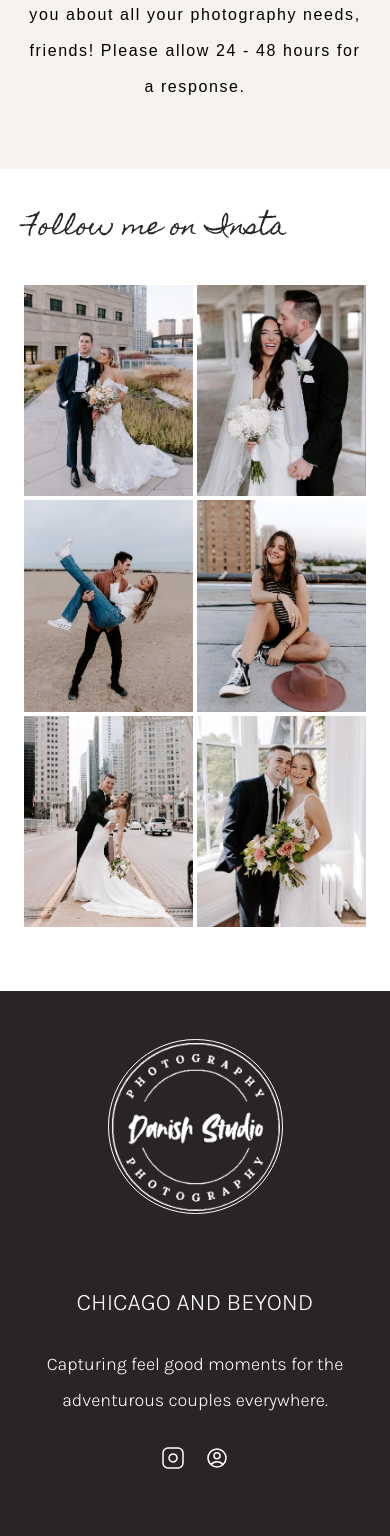
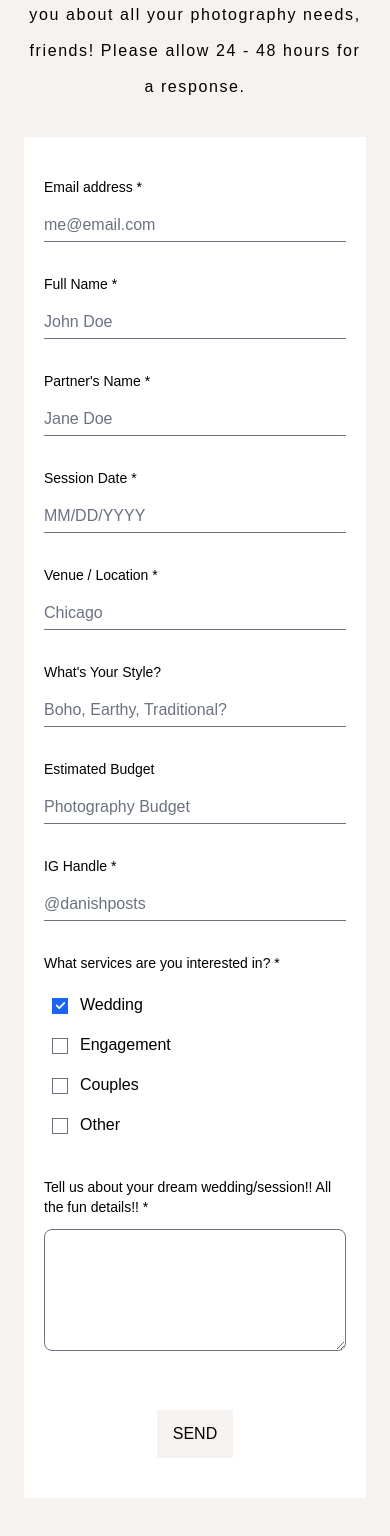
Before and after one commit to danishm4557/Danish-Studio-Photography, a React (Vite) app: page /bookme in a window 390 px wide. Shown: the part 900-2436 px from the top of the page. Built offline with nearby package versions, Linux system fonts and the light colour scheme; a web font is replaced by a local one.

Commit message:
Added new contact form on Book Me page. Added animations to FAQ section on Investments page. Need to update state of BackgroundImageCarousel next to be synchronous and show up even after page refresh. Currenlty it dissappears after page refresh.

```diff
--- a/package.json
+++ b/package.json
@@ -15,7 +15,9 @@
     "framer-motion": "^11.5.4",
     "react": "^18.3.1",
     "react-anchor-link-smooth-scroll": "^1.0.12",
+    "react-datepicker": "^7.5.0",
     "react-dom": "^18.3.1",
+    "react-hook-form": "^7.53.2",
     "react-router-dom": "^6.26.2"
   },
   "devDependencies": {
--- a/src/index.css
+++ b/src/index.css
@@ -191,3 +191,17 @@ body,
       height: calc(100% - 114px - 2.5rem - 5px);
   }
 } */
+7
+.contactFormInput:focus {
+  box-shadow: none !important;
+  border-color:saddlebrown;
+}
+
+.react-datepicker-wrapper {
+  width: 100%;
+}
+
+.contactFormSubmitButton:hover {
+  cursor: pointer;
+  box-shadow: rgba(0, 0, 0, 0.1) 0px 4px 6px -1px, rgba(0, 0, 0, 0.06) 0px 2px 4px -1px;
+}
--- /dev/null
+++ b/src/pages/BookMe/contactForm.tsx
@@ -0,0 +1,271 @@
+import { Controller, useForm } from "react-hook-form";
+import DatePicker from 'react-datepicker'
+
+const ContactForm = () => {
+
+	const {
+		control,
+		register,
+		trigger,
+		formState: { errors }
+	} = useForm();
+
+	const onSubmit = async (e: any) => {
+		const isValid = await trigger();
+		if (!isValid) {
+			e.preventDefault();
+		}
+
+		console.log(e)
+	}
+
+
+	console.log(useForm);
+
+	const inputStyling = "w-full border-0 border-b-[1px] px-0 py-1 contactFormInput"
+	const textareaStyling = `w-full mb-5 rounded-lg  px-5 py-3`;
+
+  return (
+	<div className="bg-white text-left py-10 px-5">
+		<form
+			target="_blank"
+			onSubmit={onSubmit}
+			method="POST"
+			action="https:formsubmit.co/d9b9b317d2cef0f80aa7a02ee5f709f9"
+			className="flex flex-col gap-8">
+			<input type="hidden" name="_subject" value="Danish Studio - Form Submission!"></input>
+			{/* EMAIL */}
+			<div id="emailInput">
+				<p className="text-sm pb-3">Email address *</p>
+				<input
+					className={`${inputStyling}`}
+					type="email"
+					placeholder="me@email.com"
+					// SET INPUT ATTRIBUTES
+					{...register("email", {
+						required: true,
+						pattern: {
+							value: /\S+@\S+\.\S+/,
+							message: "Entered value does not match email format",
+						}
+					})}
+				/>
+				{errors.email && (
+					<p className="pt-2 text-primary-500 text-xs">
+						{errors.email.type === "required" && "* This field is required."}
+						{errors.email.type === "pattern" && "* Entered value does not match email format"}
+					</p>
+				)}
+			</div>
+			{/* FULL NAME */}
+			<div id="fullNameInput">
+				<p className="text-sm pb-3">Full Name *</p>
+				<input
+					className={`${inputStyling}`}
+					type="text"
+					placeholder="John Doe"
+					// SET INPUT ATTRIBUTES
+					{...register("name", {
+						required: true,
+						maxLength: 100
+					})}
+				/>
+				{errors.name && (
+					<p className="pt-2 text-primary-500 text-xs">
+						{errors.name.type === "required" && "This field is required."}
+						{errors.name.type === "maxLength" && "Max length is 100 characters."}
+					</p>
+				)}
+			</div>
+			{/* PARTNERS NAME */}
+			<div id="partnersNameInput">
+				<p className="text-sm pb-3">Partner's Name *</p>
+				<input
+					className={`${inputStyling}`}
+					type="text"
+					placeholder="Jane Doe"
+					// SET INPUT ATTRIBUTES
+					{...register("partnersName", {
+						required: true,
+						maxLength: 100
+					})}
+				/>
+				{errors.partnersName && (
+					<p className="pt-2 text-primary-500 text-xs">
+						{errors.partnersName.type === "required" && "This field is required."}
+						{errors.partnersName.type === "maxLength" && "Max length is 100 characters."}
+					</p>
+				)}
+			</div>
+			{/* SESSION DATE */}
+			<div id="sessionDate">
+				<p className="text-sm pb-3">Session Date *</p>
+				<Controller
+					control={control}
+					{...register("date")}
+					render={({ field }) => (
+						<DatePicker
+							placeholderText='MM/DD/YYYY'
+							onChange={(date) => field.onChange(date)}
+							selected={field.value}
+							className={`${inputStyling} w-full`}
+						/>
+					)}
+				/>
+			</div>
+			{/* VENUE / LOCATION */}
+			<div id="locationInput">
+				<p className="text-sm pb-3">Venue / Location *</p>
+				<input
+					className={`${inputStyling}`}
+					type="text"
+					placeholder="Chicago"
+					// SET INPUT ATTRIBUTES
+					{...register("location", {
+						required: true,
+						maxLength: 100
+					})}
+				/>
+				{errors.location && (
+					<p className="pt-2 text-primary-500 text-xs">
+						{errors.location.type === "required" && "This field is required."}
+						{errors.location.type === "maxLength" && "Max length is 100 characters."}
+					</p>
+				)}
+			</div>
+			{/* WHAT'S YOUR STYLE? */}
+			<div id="styleInput">
+				<p className="text-sm pb-3">What's Your Style?</p>
+				<input
+					className={`${inputStyling}`}
+					type="text"
+					placeholder="Boho, Earthy, Traditional?"
+					// SET INPUT ATTRIBUTES
+					{...register("style", {
+						required: false,
+						maxLength: 300
+					})}
+				/>
+				{errors.style && (
+					<p className="pt-2 text-primary-500 text-xs">
+						{errors.style.type === "maxLength" && "Max length is 300 characters."}
+					</p>
+				)}
+			</div>
+			{/* ESTIMATED BUDGET */}
+			<div id="estimatedBudgetInput">
+				<p className="text-sm pb-3">Estimated Budget</p>
+				<input
+					className={`${inputStyling}`}
+					type="text"
+					placeholder="Photography Budget"
+					// SET INPUT ATTRIBUTES
+					{...register("estimatedBudget", {
+						required: false,
+						maxLength: 15
+					})}
+				/>
+				{errors.estimatedBudget && (
+					<p className="pt-2 text-primary-500 text-xs">
+						{errors.estimatedBudget.type === "maxLength" && "Max length is 15 characters."}
+					</p>
+				)}
+			</div>
+			{/* IG HANDLE */}
+			<div id="igHandleInput">
+				<p className="text-sm pb-3">IG Handle *</p>
+				<input
+					className={`${inputStyling}`}
+					type="text"
+					placeholder="@danishposts"
+					// SET INPUT ATTRIBUTES
+					{...register("igHandle", {
+						required: true,
+						maxLength: 15
+					})}
+				/>
+				{errors.igHandle && (
+					<p className="pt-2 text-primary-500 text-xs">
+						{errors.igHandle.type === "required" && "This field is required."}
+						{errors.igHandle.type === "maxLength" && "Max length is 15 characters."}
+					</p>
+				)}
+			</div>
+			{/* SERVICES */}
+			<div id="igHandleInput">
+				<p className="text-sm pb-3">What services are you interested in? *</p>
+				<div className='p-2'>
+					<input
+						type='checkbox'
+						{...register('wedding')}
+						className='mr-3'
+						id="weddingCheckbox"
+						defaultChecked
+					/>
+					<label htmlFor='weddingCheckbox'>
+						Wedding
+					</label>
+				</div>
+				<div className='p-2'>
+					<input
+						type='checkbox'
+						{...register('engagement')}
+						className='mr-3'
+						id="engagementCheckbox"
+					/>
+					<label htmlFor='engagementCheckbox'>
+						Engagement
+					</label>
+				</div>
+				<div className='p-2'>
+					<input
+						type='checkbox'
+						{...register('couples')}
+						className='mr-3'
+						id="couplesCheckbox"
+					/>
+					<label htmlFor='couplesCheckbox'>
+						Couples
+					</label>
+				</div>
+				<div className='p-2'>
+					<input
+						type='checkbox'
+						{...register('other')}
+						className='mr-3'
+						id="otherCheckbox"
+					/>
+					<label htmlFor='otherCheckbox'>
+						Other
+					</label>
+				</div>
+			</div>
+			{/* DREAM WEDDING TEXTAREA */}
+			<div id="dreamWeddingTextarea">
+				<p className="text-sm pb-3">Tell us about your dream wedding/session!!  All the fun details!! *</p>
+				<textarea
+					className={textareaStyling}
+					placeholder=""
+					rows={4}
+					cols={50}
+					// SET INPUT ATTRIBUTES
+					{...register("dreamWeddingText", {
+						required: true,
+						maxLength: 2000
+					})}
+				/>
+				{/* ERROR VALIDATION AND TEXT IF ERROR IS THROWN */}
+				{errors.dreamWeddingText && (
+					<p className="mt-1 text-primary-500">
+						{errors.dreamWeddingText.type === "required" && "This field is required."}
+						{errors.dreamWeddingText.type === "maxLength" && "Max length is 2000 characters."}
+					</p>
+				)}
+			</div>
+			<input type="submit" value="SEND" className="text-black w-1/4 py-3 mx-auto contactFormSubmitButton" style={{backgroundColor: "#f6f2ef"}}/>
+		</form>
+	</div>
+  )
+}
+
+export default ContactForm
--- a/src/pages/BookMe/index.tsx
+++ b/src/pages/BookMe/index.tsx
@@ -2,6 +2,7 @@ import { Link } from 'react-router-dom';
 import bookmeImage1 from '../../assets/bookmeImage1.png';
 import bookmeImage2 from '../../assets/bookmeImage2.png';
 import Followmeoninsta from '../Home/followmeoninsta';
+import ContactForm from './contactForm';
 
 type Props = {
 	setSelectedPage: (value: string) => void;
@@ -19,6 +20,7 @@ const BookMe = ({setSelectedPage}:Props) => {
 				<div className="flex flex-col gap-8 text-center">
 					<div className="anton-sc-regular italic text-4xl md:text-5xl text-stone-800 tracking-widest" style={{lineHeight: '3.5rem'}}>Heck yesss,<br />you made it here!</div>
 					<div className="font-light leading-9 tracking-widest">Things must be getting serious ;))) If you haven’t already, head over  to <Link to={`/pricing`} onClick={() => setSelectedPage('pricing')}><span className="border-b-2 border-stone-300 hover:border-stone-400">view my pricing</span></Link> and <Link to={`/faq`} onClick={() => setSelectedPage('faq')}><span className="border-b-2 border-stone-300 hover:border-stone-400">FAQ</span></Link> before inquiring! I’m so freaking pumped to chat with you about all your photography needs, friends! Please allow 24 - 48 hours for a response.</div>
+					<ContactForm />
 				</div>
 			</div>
 		</div>
--- a/src/pages/Home/backgroundImageCarousel.tsx
+++ b/src/pages/Home/backgroundImageCarousel.tsx
@@ -11,21 +11,21 @@ import homePageCarouselImage9 from '../../assets/homePageCarouselImage9.jpeg';
 import { useEffect, useState } from "react";
 
 type Props = {
-  setbackgroundImageColor: (value: string) => void;
+  setCarouselImageColor: (value: string) => void;
 }
 
-export function BackgroundImageCarousel({setbackgroundImageColor}: Props) {
+export function BackgroundImageCarousel({setCarouselImageColor}: Props) {
 
   const [imageIndex, setImageIndex] = useState(1);
 
-  useEffect(() => {
-    if (imageIndex % 2 == 0) {
-      setbackgroundImageColor('black');
-    }
-    else {
-      setbackgroundImageColor('white');
-    }
-  }, [imageIndex, setbackgroundImageColor])
+  // useEffect(() => {
+  //   if (imageIndex % 2 == 0) {
+  //     setCarouselImageColor('black');
+  //   }
+  //   else {
+  //     setCarouselImageColor('white');
+  //   }
+  // }, [imageIndex, setCarouselImageColor])
 
   return (
     <div className="backgroundImageCarousell border-8 border-white">
--- /dev/null
+++ b/src/pages/Home/beautifulPlaceImage 2.tsx
@@ -0,0 +1,9 @@
+const BeautifulPlaceImage = () => {
+  return (
+	<div id="beautifulPlaceContainerDiv" className="flex my-auto border-8 border-white mt-7">
+		<h1 className="homemade-apple-regular text-white text-center text-2xl sm:text-3xl leading-10 my-auto px-6 sm:px-16">Together is a beautiful place to be</h1>
+	</div>
+  )
+}
+
+export default BeautifulPlaceImage
--- a/src/pages/Home/index.tsx
+++ b/src/pages/Home/index.tsx
@@ -6,14 +6,14 @@ import Whatmyclientssay from "./whatmyclientssay"
 
 type Props = {
   setSelectedPage: (value: string) => void;
-  setbackgroundImageColor: (value: string) => void;
+  setCarouselImageColor: (value: string) => void;
 }
 
-const Home = ({setSelectedPage, setbackgroundImageColor}:Props) => {
+const Home = ({setSelectedPage, setCarouselImageColor}:Props) => {
   return (
     <>
         <div className="hidden sm:block w-[100%] h-[100%]"></div>
-        <BackgroundImageCarousel setbackgroundImageColor={setbackgroundImageColor} />
+        <BackgroundImageCarousel setCarouselImageColor={setCarouselImageColor} />
         <Welcome setSelectedPage={setSelectedPage} />
         <BeautifulPlaceImage />
         <Whatmyclientssay />
```
Also changed, not shown: src/pages/Investment/faq.tsx (+37 -12 lines), src/assets/beautifulPlaceImage 2.jpg (added), 1 other file (tests, documents, lock files or other folders).
